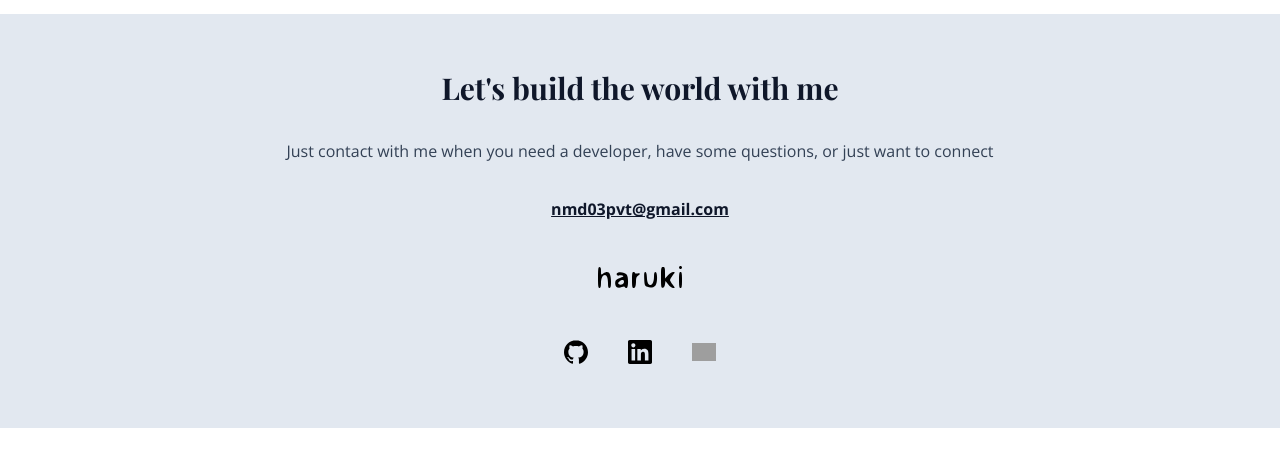
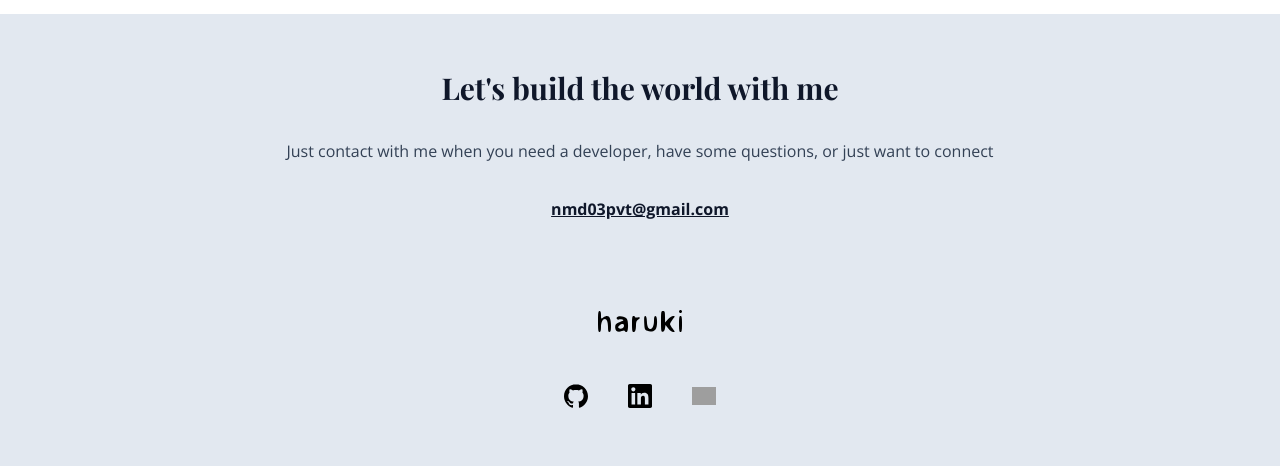
Before and after one commit to HarukiNguyen/portfolio, a React (Vite) app: page / in a window 1280 px wide. Shown: the part 3271-3737 px from the top of the page. Before the commit the page ends 3699 px from the top, so only its background shows below. Built offline with nearby package versions, Linux system fonts and the light colour scheme; grey boxes are pictures that could not be loaded.

Commit message:
feat: :sparkles: add base style for <section>

```diff
--- a/src/assets/styles/main.css
+++ b/src/assets/styles/main.css
@@ -116,6 +116,11 @@
     font-style: italic;
     font-weight: 700;
   }
+
+  /* Element setup */
+  section {
+    @apply pb-11;
+  }
 }
 
 @layer utilities {
--- a/src/components/About/About.jsx
+++ b/src/components/About/About.jsx
@@ -15,7 +15,7 @@ function About() {
 
   return (
     <section
-      className="pb-11 animate-fadeIn [animation-delay:0.75s] opacity-0"
+      className="animate-fadeIn [animation-delay:0.75s] opacity-0"
       id="about"
     >
       <h1 className="heading leading-tight text-4xl">
--- a/src/components/Knowledge/Knowledge.jsx
+++ b/src/components/Knowledge/Knowledge.jsx
@@ -10,7 +10,7 @@ function Knowledge() {
   }, []);
 
   return (
-    <section className="pb-11" id="knowledge" ref={sectionRef}>
+    <section id="knowledge" ref={sectionRef}>
       <h2 className="section-heading">
         My knowledge <span> 📖</span>
       </h2>
--- a/src/components/Projects/Projects.jsx
+++ b/src/components/Projects/Projects.jsx
@@ -3,7 +3,7 @@ import ProjectList from "./ProjectList";
 
 function Projects() {
   return (
-    <section className="pb-11" id="projects">
+    <section id="projects">
       <h2 className="section-heading">
         What I've been working on <span>💻</span>
       </h2>
```
